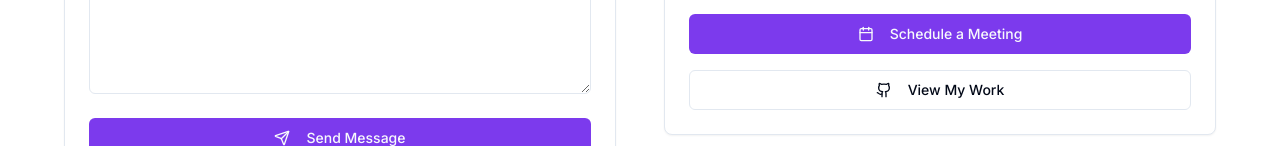
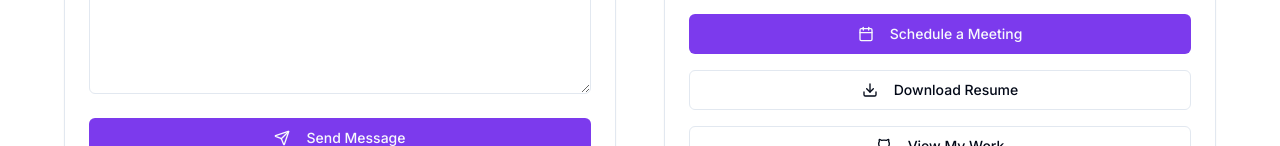
Before and after one commit to surajit20107/Portfolio, a Next.js app: page /contact in a window 1280 px wide. Shown: the part 654-800 px from the top of the page. Built offline with nearby package versions, Linux system fonts and the light colour scheme.

Commit message:
updated resume

```diff
--- a/app/contact/page.tsx
+++ b/app/contact/page.tsx
@@ -24,7 +24,7 @@ import {
 import Link from "next/link"
 import { useToast } from "@/hooks/use-toast"
 import { BookingModal } from "@/components/booking-modal"
-import { ResumeDownload } from "@/components/resume-download"
+import { resume_url } from "@/app/page"
 
 export default function ContactPage() {
   const [formData, setFormData] = useState({
@@ -187,14 +187,16 @@ export default function ContactPage() {
                     Schedule a Meeting
                   </Button>
                 </BookingModal>
-                {/*
-                <ResumeDownload>
-                  <Button variant="outline" className="w-full group">
-                    <Download className="mr-2 h-4 w-4 group-hover:bounce transition-transform" />
-                    Download Resume
-                  </Button>
-                </ResumeDownload>
-                */}
+
+                <div>
+                  <Link href={resume_url} target="_blank">
+                    <Button variant="outline" className="w-full group">
+                      <Download className="mr-2 h-4 w-4 group-hover:bounce transition-transform" />
+                      Download Resume
+                    </Button>
+                  </Link>
+                </div>
+
                 <Button variant="outline" className="w-full group" asChild>
                   <Link href="/projects">
                     <Github className="mr-2 h-4 w-4 group-hover:scale-110 transition-transform" />
```
